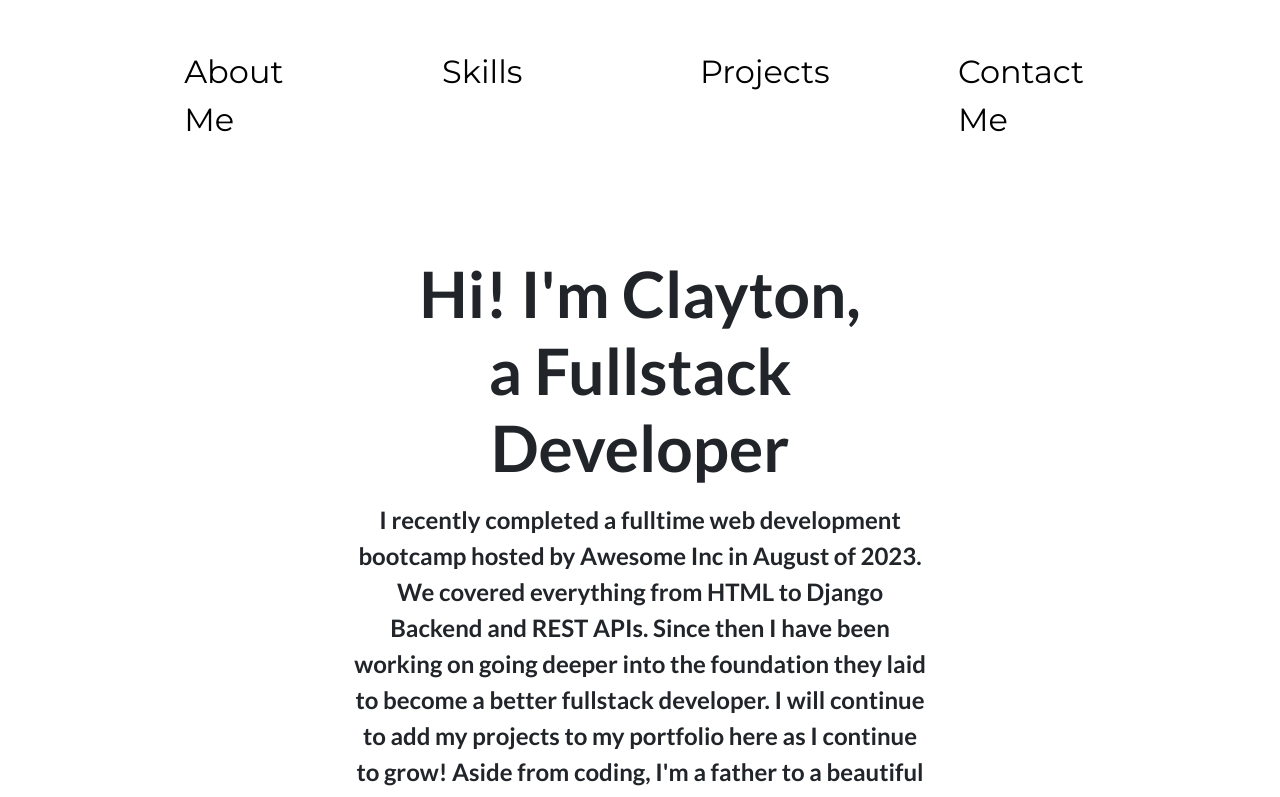
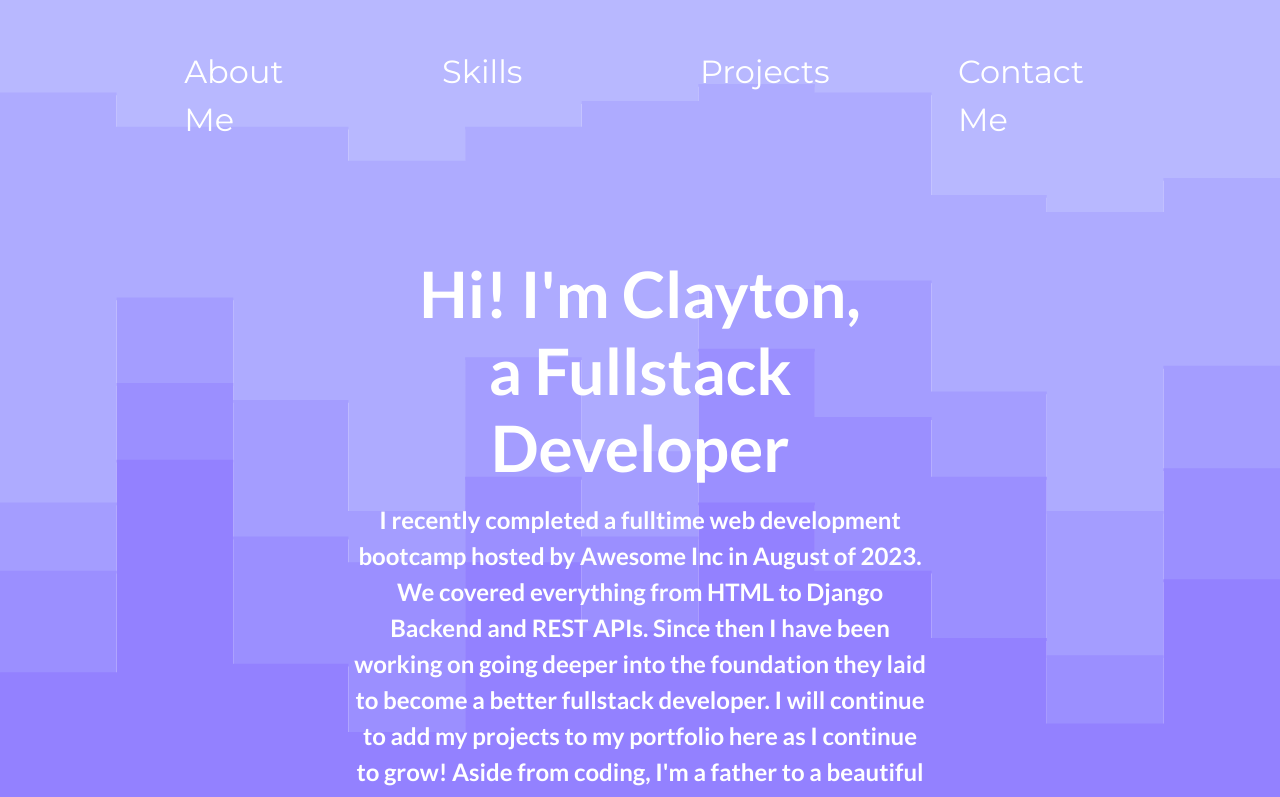
Before and after one commit to DeveloperDadd/reactPortfolio, a React (Create React App) app in the folder portfolio/: page / in a window 1280 px wide. Shown: the top 797 px of the page. Built offline with nearby package versions, Linux system fonts and the light colour scheme.

Commit message:
Add additional CSS styling

```diff
--- a/portfolio/src/App.css
+++ b/portfolio/src/App.css
@@ -3,6 +3,12 @@
 font-family: 'Lato', sans-serif;
 font-family: 'Montserrat', sans-serif;
 */
+
+body {
+  background: url("./img/background.svg") no-repeat center center fixed;
+  background-size: cover;
+  color: #fff;
+}
 
 * {
   box-sizing: border-box;
@@ -11,7 +17,7 @@ font-family: 'Montserrat', sans-serif;
 }
 
 a {
-  color: black;
+  color: #fff;
   font-family: 'Montserrat', sans-serif;
   text-decoration: none;
   font-size: 2rem;
@@ -19,7 +25,7 @@ a {
 }
 
 li a:hover {
-  border-bottom: solid black 1px;
+  border-bottom: solid white 1px;
 }
 
 .about-me {
```
Also changed, not shown: portfolio/src/img/background.svg (renamed from portfolio/src/img/stacked-steps-haikei.svg).
